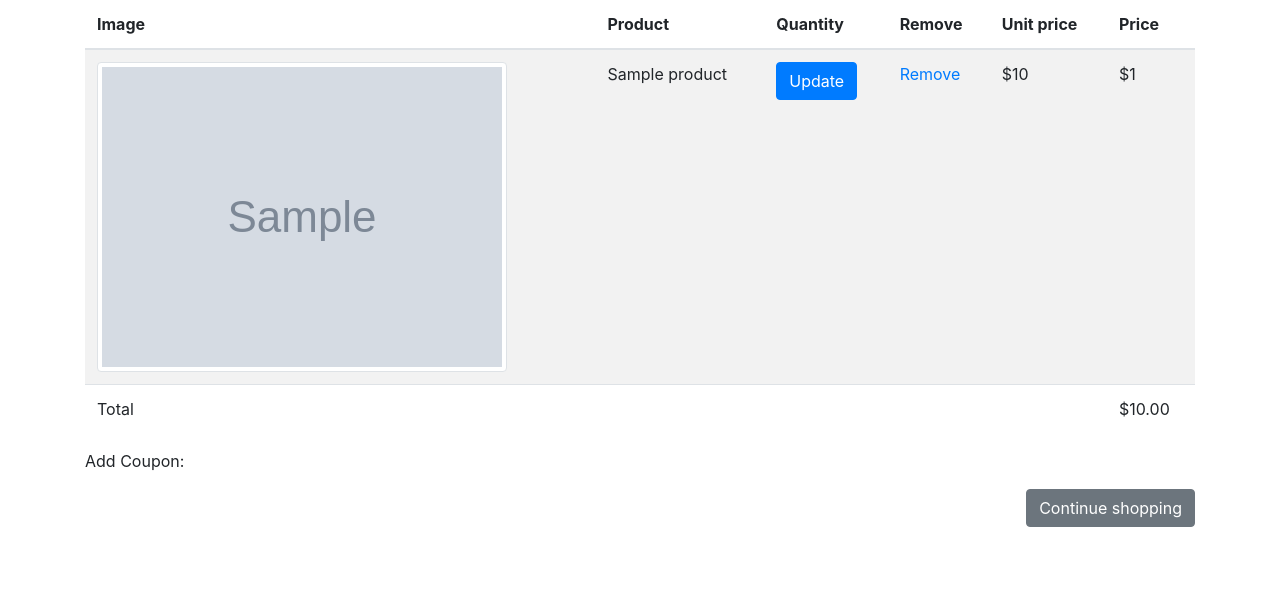
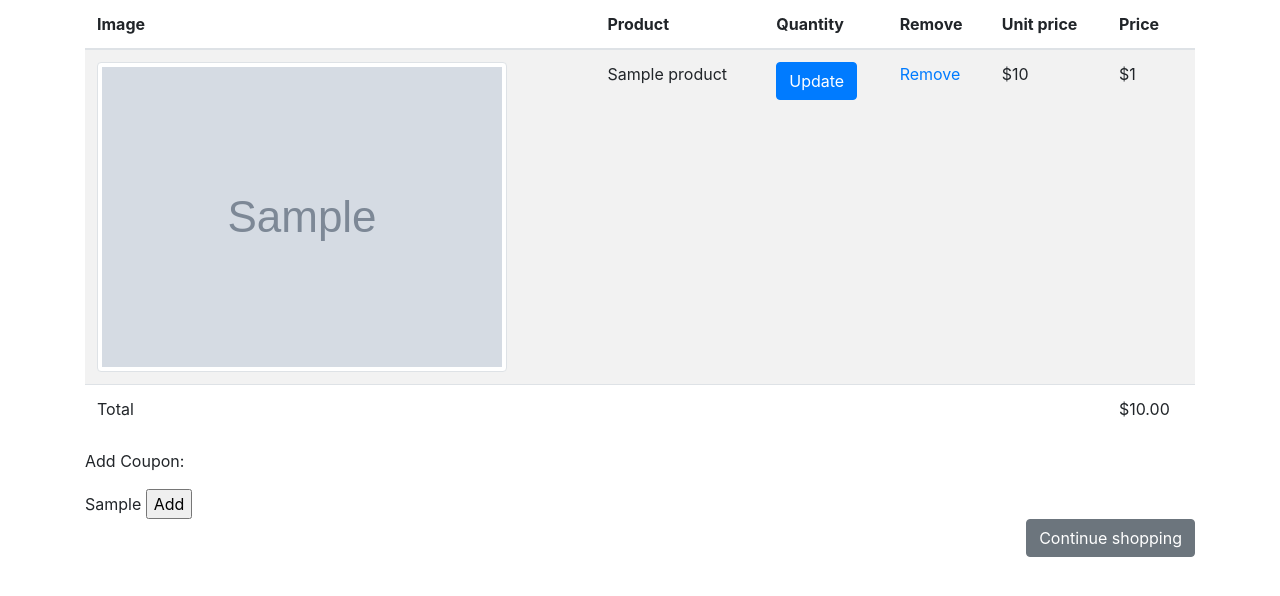
Before and after one commit to jeonghs2015/Django-shop, a Django app: template cart/templates/cart/detail.html in a window 1280 px wide. Shown: the part 57-653 px from the top of the page. Run offline with Django 3.2, Linux system fonts and the light colour scheme; the template is opened without the code that fills it: most values are stand-ins (such as "Sample title", 1, 10 or a date in 2020); grey boxes marked "Sample" are stand-in pictures; some libraries are stand-ins or nearby versions.

Commit message:
from tag 추가 작업

```diff
--- a/cart/templates/cart/detail.html
+++ b/cart/templates/cart/detail.html
@@ -51,7 +51,11 @@
     <p>
         Add Coupon:
     </p>
-
+    <form action="{% url 'coupon:add' %}" method="post">
+        {% csrf_token %}
+        {{add_coupon}}
+        <input type="submit" value="Add">
+    </form>
 
 
     <p class="text-right">
```
